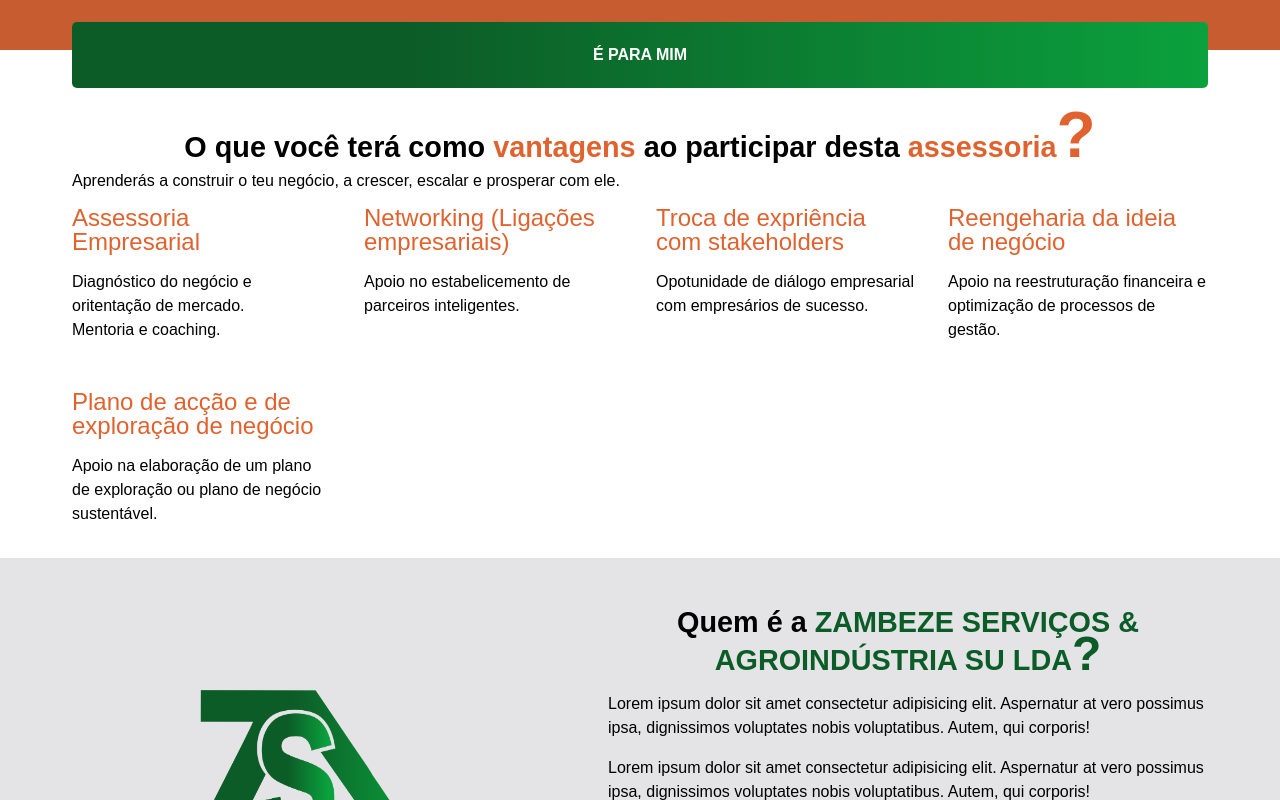
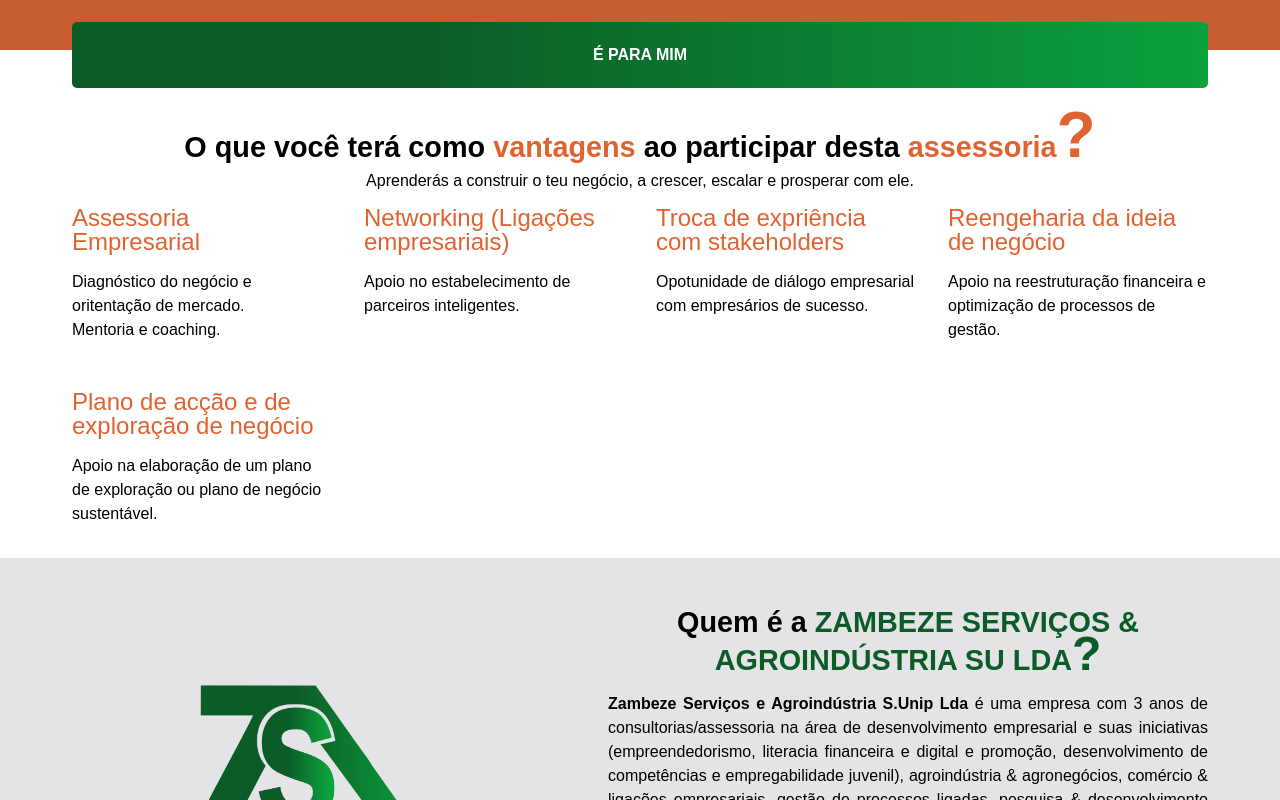
Before and after one commit to jardeljasse/call-assessoria, a plain HTML site: page index.html in a window 1280 px wide. Shown: the part 2000-2800 px from the top of the page. Drawn offline with Linux system fonts and the light colour scheme.

Commit message:
last changes

```diff
--- a/css/index.css
+++ b/css/index.css
@@ -321,8 +321,7 @@ main .items{
     gap: 2rem;
 }
 .about-content div img{
-    /* display: none; */
-    border-bottom: 1px solid;
+    /* border-bottom: 1px solid; */
     border-image: linear-gradient(to right,
     var(--st1-color) 60%,
     var(--st2-color) 40%
@@ -341,6 +340,7 @@ main .items{
 .about-content div:last-child > p{
     margin-top: 1rem;
     color: #000;
+    text-align: justify;
 }
 
 /* footer */
@@ -349,7 +349,7 @@ footer{
    var(--st4-color),
    var(--st2-color)
    ); */
-   background-color: var(--st1-color);
+   background-color: var(--st3-color);
    color: white;
 }
 footer .container{
@@ -384,20 +384,17 @@ a:hover{
     display: block;
     color: var(--st1-color);
     animation-name: whatsapp-moving;
-    animation-duration: 2s;
+    animation-duration: 4s;
     animation-iteration-count: infinite;
 }
 @keyframes whatsapp-moving{
     0%{
         color: var(--st1-color);
     }
-    30%{
+    100%{
         color: var(--st2-color)
     }
-    60%{
-        color: var(--st3-color)
-    }
     100%{
-        color: red;
+        color: #e0622f;
     }
 }
--- a/index.html
+++ b/index.html
@@ -188,7 +188,7 @@
           participar desta <span class="span-color">assessoria</span
           ><span class="ask">?</span>
         </h1>
-        <p>
+        <p class="txt-center">
           Aprenderás a construir o teu negócio, a crescer, escalar e prosperar
           com ele.
         </p>
@@ -210,7 +210,7 @@
               >
             </h2>
             <p>
-             Apoio no estabelicemento de parceiros inteligentes.
+             Apoio no estabelecimento de parceiros inteligentes.
             </p>
           </div>
           <div class="item-advantage">
@@ -253,7 +253,7 @@
             src="images/logo-zesai-of.png"
             alt="zambeze serviços & agroindústria"
             width="500px"
-            height="400px"
+            height="380px"
           />
         </div>
         <div>
@@ -263,19 +263,21 @@
             ><span style="color: #0c5c27;" class="ask ask-about color-1">?</span>
           </h1>
           <p>
-            Lorem ipsum dolor sit amet consectetur adipisicing elit. Aspernatur
-            at vero possimus ipsa, dignissimos voluptates nobis voluptatibus.
-            Autem, qui corporis!
+            <strong>Zambeze Serviços e Agroindústria S.Unip Lda</strong> é uma empresa com 3 anos
+            de consultorias/assessoria na área de desenvolvimento empresarial e
+            suas iniciativas (empreendedorismo, literacia financeira e digital e promoção,
+            desenvolvimento de competências e empregabilidade juvenil),
+            agroindústria & agronegócios, comércio & ligações empresariais,
+            gestão de processos ligadas, pesquisa & desenvolvimento rural.
+
           </p>
           <p>
-            Lorem ipsum dolor sit amet consectetur adipisicing elit. Aspernatur
-            at vero possimus ipsa, dignissimos voluptates nobis voluptatibus.
-            Autem, qui corporis!
+            Orienta-se à proporcionar produtos e soluções inovadoras
+            dentro de uma abordagem de negócios adicionando valor aos seus clientes
+            em todos os campos de desenvolvimento socioeconómico.
           </p>
           <p>
-            Lorem ipsum dolor sit amet consectetur adipisicing elit. Aspernatur
-            at vero possimus ipsa, dignissimos voluptates nobis voluptatibus.
-            Autem, qui corporis!
+            <strong>Sediada na Cidade de Tete,</strong> bairro Chingodzi aeroporto, possui uma intervenção na região do Vale do Zambeze e Norte e, conhece grande parte dos seus meandros distritais.
           </p>
           <a class="to-form" href="https://forms.gle/sb1tT9aY5GwUryjXA"
             >QUERO APRENDER COM A ZESAI</a
@@ -289,7 +291,7 @@
           <img
             src="images/logo-zesai-of.png"
             alt="zambeze serviços & agroindústria"
-            width="64px"
+            width="80px"
             height="50px"
           />
         </div>
```
